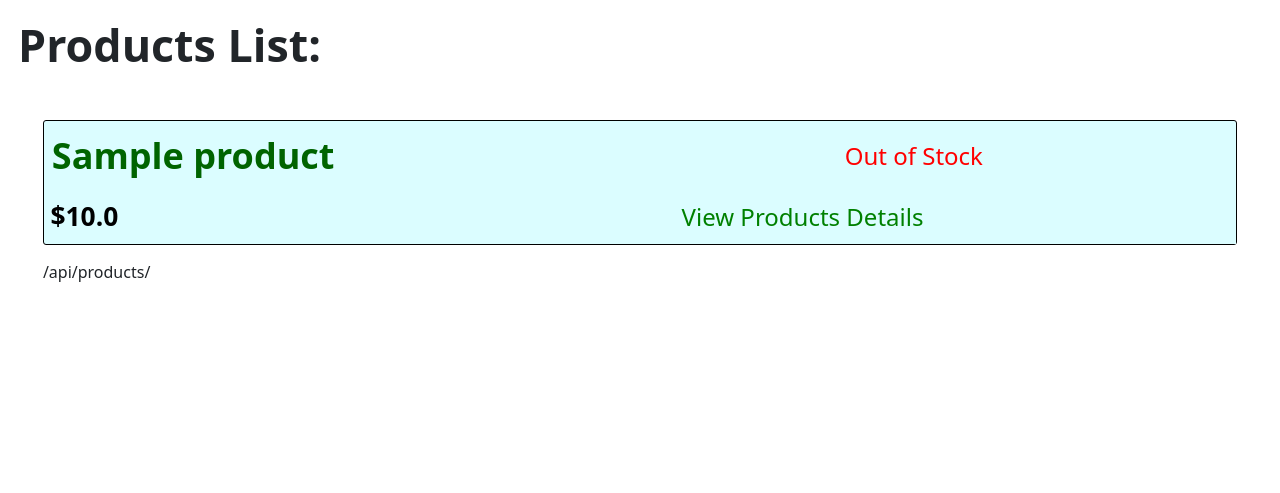
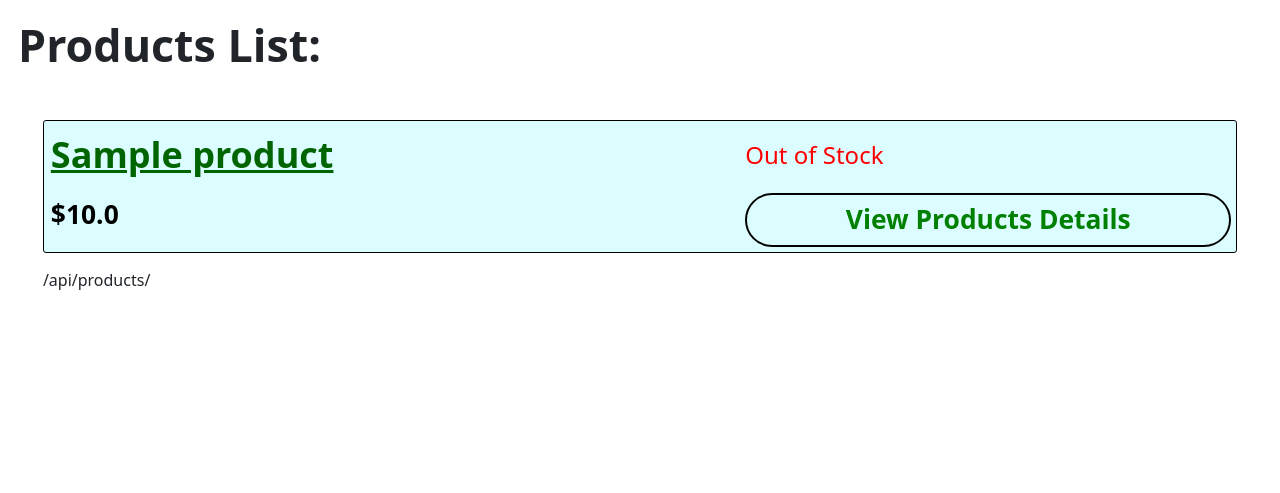
Before and after one commit to OmarThinks/cantiin_django, a Django app: page /products/ in a window 1280 px wide. Shown: the part 125-618 px from the top of the page. Run offline with Django 3.2, Linux system fonts and the light colour scheme; tables that the repository leaves empty hold one stand-in row (values such as "Sample post"); some libraries are stand-ins or nearby versions.

Commit message:
product.css:mod:card style

```diff
--- a/_app/assets/css/cards/product.css
+++ b/_app/assets/css/cards/product.css
@@ -36,7 +36,7 @@ a
 	display: grid;
 	grid-template-areas:
     'product_name_grid product_name_grid product_in_stock_grid'
-    "product_price_grid product_details_link_grid product_details_link_grid";
+    "product_price_grid product_price_grid product_details_link_grid";
 }
 
 
@@ -66,7 +66,6 @@ a
 	border: solid 1px black;
 	border-radius: 3px;
 	margin : 15px 0px;
-	transition: background .5s;
 	color: black;
 	text-decoration: none;
 	font-size: 1.5em;
@@ -84,11 +83,10 @@ a
 
 .product_name_grid
 {
-	text-decoration: none;
+	text-decoration: underline;
 	font-weight: bold;
 	font-size: 1.5em;
 	color: darkgreen;
-	transition: color .5s;
 }
 
 
@@ -108,7 +106,6 @@ a
 {
 	display: flex;
 	vertical-align: middle;
-	text-align: center;
 	align-items: center;
 }
 
@@ -124,7 +121,7 @@ a
 {
 	font-weight: bold;
 	font-size: 1.1em;
-	padding: 2%;
+	padding: 1%;
 }
 
 
@@ -134,6 +131,18 @@ a
 	color: green;
 	background-color: #dbfdff;
 	text-align: center;
-	vertical-align: middle;
 	text-decoration: none;
+	margin: 1%;
+	border: solid black 2px;
+	border-radius: 50px;
+	font-weight: bold;
+	font-size: 1.1em;
 }
+
+
+.product_details_link_grid:hover
+{
+	color: blue;
+	background-color: lightgreen;
+
+}
--- a/_app/assets/css/style.css
+++ b/_app/assets/css/style.css
@@ -2,6 +2,9 @@ html, body>*{
 	box-sizing: border-box;
 	padding: 0px; margin: 0px;
 }
+
+*{transition: .5s;}
+
 
 
 body,html
@@ -27,7 +30,6 @@ body,html
 	width: 100%; height: 100%;
 	font-weight: bold;
 	font-size: 2.8em;
-	transition: color .5s;
 	color: blue;
 }
 .cantiin_header:hover
@@ -94,7 +96,6 @@ body {
 	font-weight: bold;
 	margin: 0px;
 	padding: 9px;
-	transition: background .5s, color .5s;
 	float: left;
 	font-size: 1.55em;
 }
```
